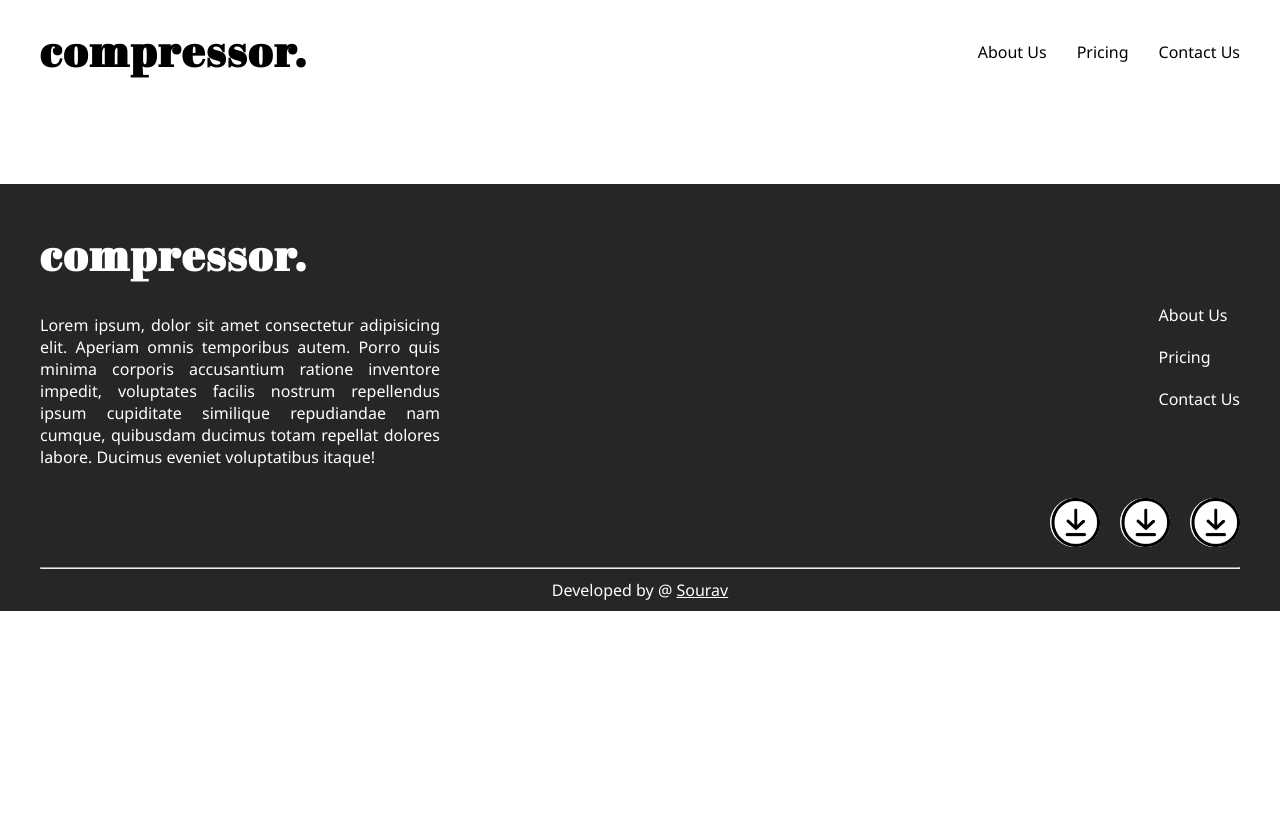
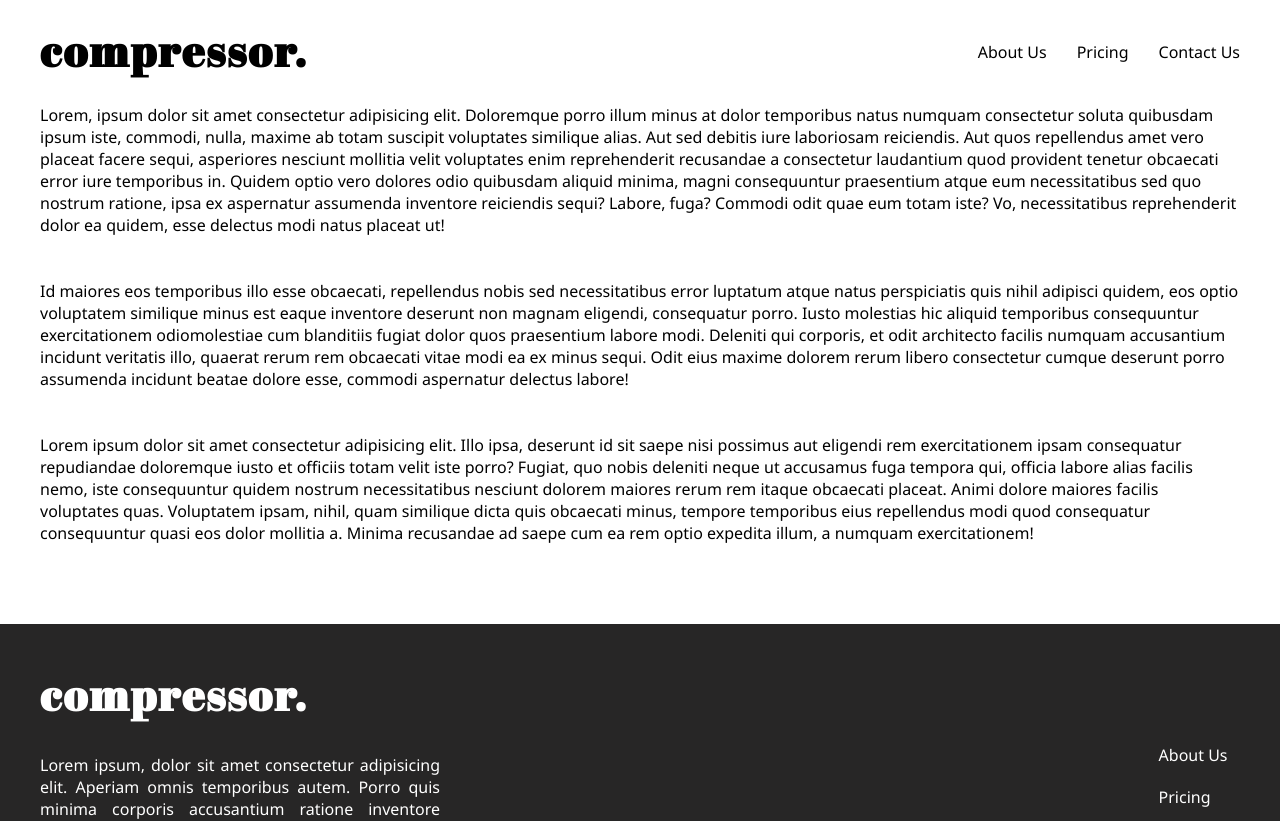
Before and after one commit to souravcodes1080/img-compressor, a React (Create React App) app: page /about in a window 1280 px wide. Shown: the top 821 px of the page. Before the commit the page ends 800 px from the top, so only its background shows below. Built offline with nearby package versions, Linux system fonts and the light colour scheme.

Commit message:
about us page

```diff
--- a/src/App.js
+++ b/src/App.js
@@ -2,6 +2,7 @@ import React from "react";
 import Homepage from "./pages/Homepage/Homepage";
 import Header from "./components/Header/Header";
 import Footer from "./components/Footer/Footer";
+import AboutUs from "./pages/AboutUs/AboutUs";
 
 import { Routes, Route } from "react-router-dom";
 
@@ -12,6 +13,7 @@ function App() {
         <Header />
         <Routes>
           <Route path="/" element={<Homepage />} />
+          <Route path="/about" element={<AboutUs />} />
         </Routes>
       </div>
         <Footer />
--- a/src/components/Footer/Footer.jsx
+++ b/src/components/Footer/Footer.jsx
@@ -21,7 +21,7 @@ function Footer() {
             </p>
 
             <ul>
-              <li>About Us</li>
+              <li><Link className="link" to={"/about"}>About Us</Link></li>
               <li>Pricing</li>
               <li>Contact Us</li>
             </ul>
--- a/src/components/Footer/footer.css
+++ b/src/components/Footer/footer.css
@@ -9,7 +9,7 @@ footer h1{
     font-size: 44px;
     letter-spacing: 2px;
 }
-h1 .link{
+.link{
     text-decoration: none;
 }
 .footer-details{
--- a/src/components/Header/Header.jsx
+++ b/src/components/Header/Header.jsx
@@ -12,7 +12,7 @@ function Header() {
         </div>
         <div className="header-options">
           <ul>
-            <li>About Us</li>
+            <li><Link className="link" to={"/about"}>About Us</Link></li>
             <li>Pricing</li>
             <li>Contact Us</li>
           </ul>
--- /dev/null
+++ b/src/pages/AboutUs/AboutUs.jsx
@@ -0,0 +1,54 @@
+import React from "react";
+import "./aboutUs.css";
+function AboutUs() {
+  return (
+    <>
+      <p>
+        Lorem, ipsum dolor sit amet consectetur adipisicing elit. Doloremque
+        porro illum minus at dolor temporibus natus numquam consectetur soluta
+        quibusdam ipsum iste, commodi, nulla, maxime ab totam suscipit
+        voluptates similique alias. Aut sed debitis iure laboriosam reiciendis.
+        Aut quos repellendus amet vero placeat facere sequi, asperiores nesciunt
+        mollitia velit voluptates enim reprehenderit recusandae a consectetur
+        laudantium quod provident tenetur obcaecati error iure temporibus in.
+        Quidem optio vero dolores odio quibusdam aliquid minima, magni
+        consequuntur praesentium atque eum necessitatibus sed quo nostrum
+        ratione, ipsa ex aspernatur assumenda inventore reiciendis sequi?
+        Labore, fuga? Commodi odit quae eum totam iste? Vo, necessitatibus
+        reprehenderit dolor ea quidem, esse delectus modi natus placeat ut!
+      </p>{" "}
+      <br />
+      <br />{" "}
+      <p>
+        Id maiores eos temporibus illo esse obcaecati, repellendus nobis sed
+        necessitatibus error luptatum atque natus perspiciatis quis nihil
+        adipisci quidem, eos optio voluptatem similique minus est eaque
+        inventore deserunt non magnam eligendi, consequatur porro. Iusto
+        molestias hic aliquid temporibus consequuntur exercitationem
+        odiomolestiae cum blanditiis fugiat dolor quos praesentium labore modi.
+        Deleniti qui corporis, et odit architecto facilis numquam accusantium
+        incidunt veritatis illo, quaerat rerum rem obcaecati vitae modi ea ex
+        minus sequi. Odit eius maxime dolorem rerum libero consectetur cumque
+        deserunt porro assumenda incidunt beatae dolore esse, commodi aspernatur
+        delectus labore!
+      </p>
+      <br />
+      <br />
+      <p>
+        Lorem ipsum dolor sit amet consectetur adipisicing elit. Illo ipsa,
+        deserunt id sit saepe nisi possimus aut eligendi rem exercitationem
+        ipsam consequatur repudiandae doloremque iusto et officiis totam velit
+        iste porro? Fugiat, quo nobis deleniti neque ut accusamus fuga tempora
+        qui, officia labore alias facilis nemo, iste consequuntur quidem nostrum
+        necessitatibus nesciunt dolorem maiores rerum rem itaque obcaecati
+        placeat. Animi dolore maiores facilis voluptates quas. Voluptatem ipsam,
+        nihil, quam similique dicta quis obcaecati minus, tempore temporibus
+        eius repellendus modi quod consequatur consequuntur quasi eos dolor
+        mollitia a. Minima recusandae ad saepe cum ea rem optio expedita illum,
+        a numquam exercitationem!
+      </p>
+    </>
+  );
+}
+
+export default AboutUs;
```
Also changed, not shown: src/pages/AboutUs/aboutUs.css (added).
